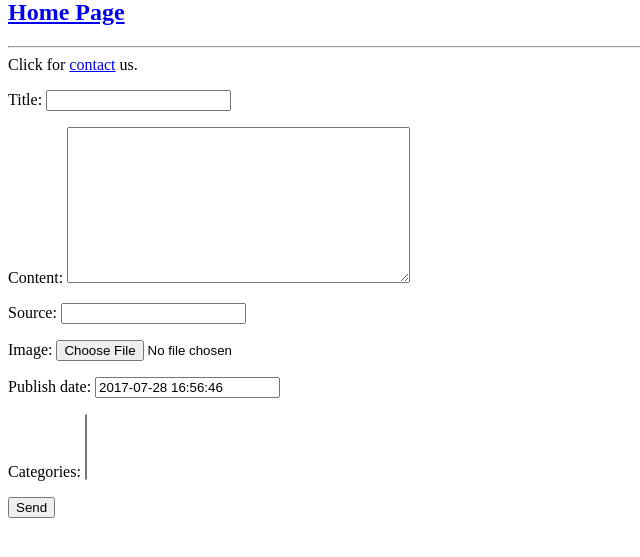
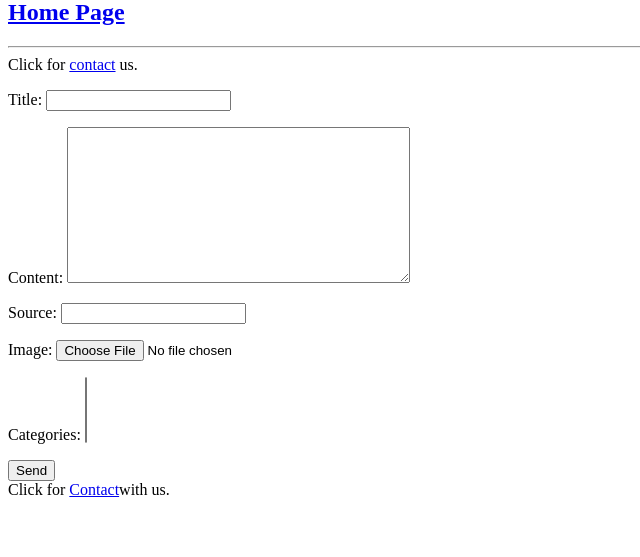
Before and after one commit to lyk2017-python/Spinosa, a Django app: page / in a window 1280 px wide. Shown: the part 21-578 px from the top of the page, without its empty margins (0-640 px from the left). Run offline with Django 3.2, Linux system fonts and the light colour scheme; data that the repository does not hold is empty.

Commit message:
Basic design changes and publish_date field excluded from creating news form

```diff
--- a/spinosanews/news/forms.py
+++ b/spinosanews/news/forms.py
@@ -15,4 +15,5 @@ class CreateNewsForm (forms.ModelForm):
             "reports",
             "status",
             "slug",
+            "publish_date",
         ]
--- a/spinosanews/news/templates/news/news_list.html
+++ b/spinosanews/news/templates/news/news_list.html
@@ -21,5 +21,6 @@ Click for <a href="{% url "contact" %}">contact</a> us.
     <button type="submit">Send</button>
 </form>
 
+Click for <a href="{% url "contact" %}">Contact</a>with us.
 
 {% endblock %}
```
